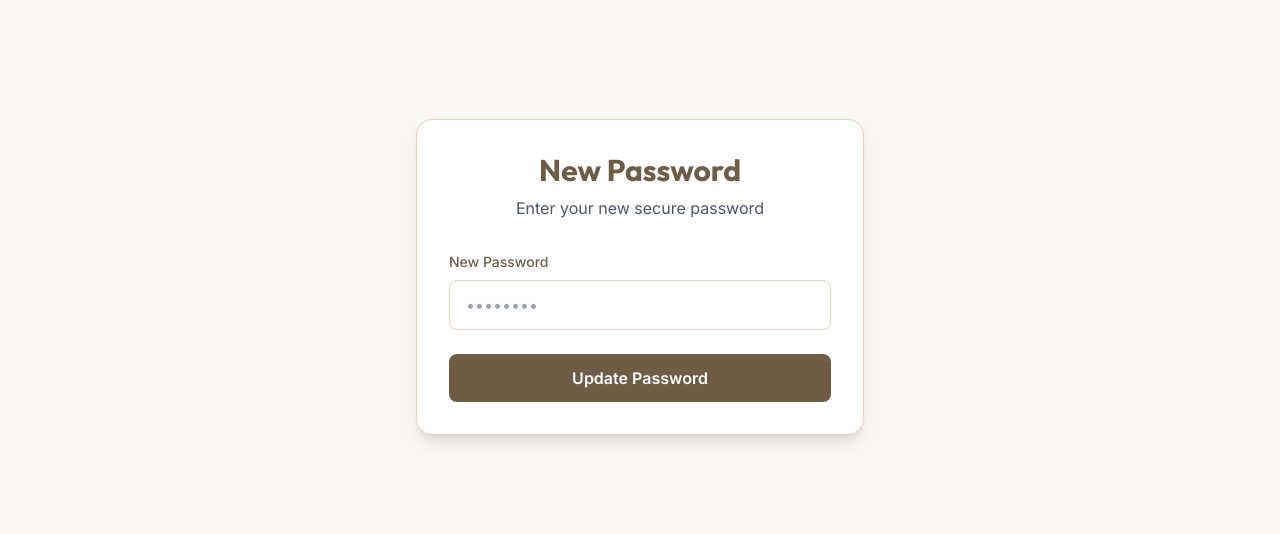
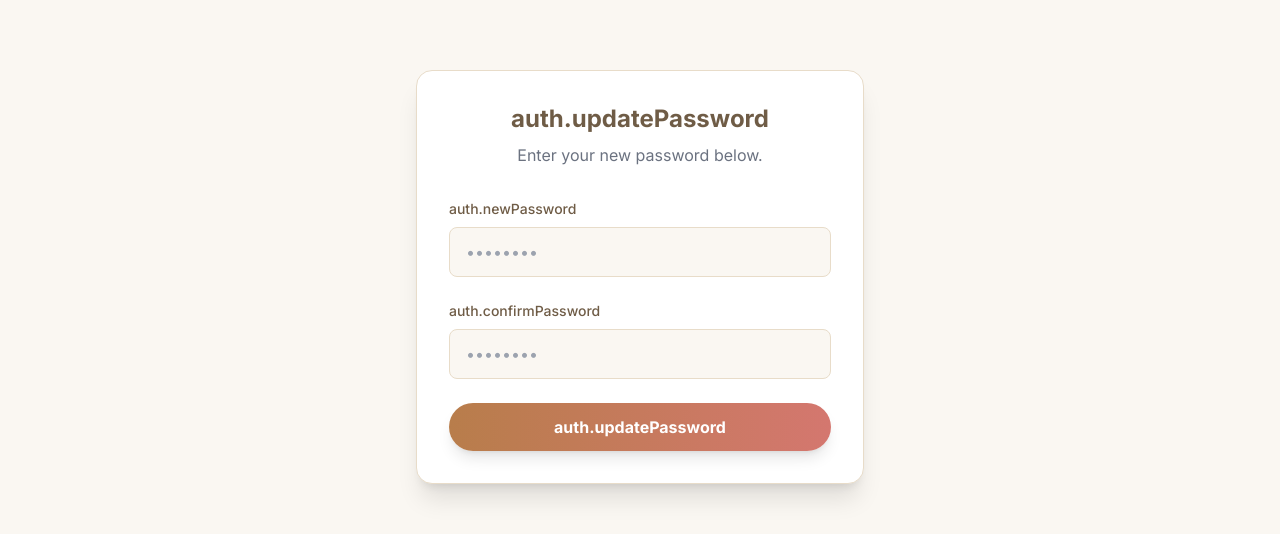
Before and after one commit to sridharjrao07-bit/K_C, a Next.js app: page /update-password in a window 1280 px wide. Shown: the part 205-739 px from the top of the page. Built offline with nearby package versions, Linux system fonts and the light colour scheme; no server answers.

Commit message:
Feat: Implement password reset flow pages

```diff
--- a/src/app/forgot-password/page.tsx
+++ b/src/app/forgot-password/page.tsx
@@ -1,20 +1,20 @@
 "use client";
 
 import { useState } from "react";
+import Link from "next/link";
 import { createClient } from "@/lib/supabase/client";
-import Link from "next/link";
+import { useLanguage } from "@/context/language-context";
 
-export default function ForgotPassword() {
+export default function ForgotPasswordPage() {
+    const { t } = useLanguage();
     const [email, setEmail] = useState("");
     const [isLoading, setIsLoading] = useState(false);
-    const [message, setMessage] = useState<string | null>(null);
-    const [error, setError] = useState<string | null>(null);
+    const [message, setMessage] = useState("");
 
     const handleSubmit = async (e: React.FormEvent) => {
         e.preventDefault();
         setIsLoading(true);
-        setError(null);
-        setMessage(null);
+        setMessage("");
 
         try {
             const supabase = createClient();
@@ -23,12 +23,13 @@ export default function ForgotPassword() {
             });
 
             if (error) {
-                setError(error.message);
+                alert(error.message);
             } else {
-                setMessage("Check your email for the password reset link");
+                setMessage(t("auth.checkEmail"));
             }
-        } catch (err: any) {
-            setError(err.message);
+        } catch (error) {
+            console.error(error);
+            alert("An error occurred.");
         } finally {
             setIsLoading(false);
         }
@@ -36,49 +37,45 @@ export default function ForgotPassword() {
 
     return (
         <div className="min-h-screen bg-[#faf7f2] flex items-center justify-center p-4">
-            <div className="w-full max-w-md bg-white p-8 rounded-2xl shadow-lg border border-[#e5d1bf] animate-slide-up">
+            <div className="w-full max-w-md bg-white rounded-2xl shadow-xl p-8 border border-[#e8dcc9]">
                 <div className="text-center mb-8">
-                    <h1 className="text-3xl font-display font-bold text-[#6f5c46] mb-2">Reset Password</h1>
-                    <p className="text-gray-600">Enter your email to receive a reset link</p>
+                    <h2 className="text-2xl font-bold text-[#6f5c46]">{t("auth.resetPassword")}</h2>
+                    <p className="text-gray-500 mt-2">Enter your email to receive instructions.</p>
                 </div>
 
-                {message && (
-                    <div className="mb-6 p-4 bg-green-50 text-green-700 rounded-lg border border-green-200 text-sm">
+                {message ? (
+                    <div className="bg-green-50 border border-green-200 text-green-700 px-4 py-3 rounded-lg mb-6 text-center">
                         {message}
                     </div>
-                )}
-
-                {error && (
-                    <div className="mb-6 p-4 bg-red-50 text-red-700 rounded-lg border border-red-200 text-sm">
-                        {error}
-                    </div>
-                )}
-
+                ) : (
                     <form onSubmit={handleSubmit} className="space-y-6">
                         <div>
-                        <label className="block text-sm font-medium text-[#6f5c46] mb-2">Email Address</label>
+                            <label htmlFor="email" className="block text-sm font-medium text-[#6f5c46] mb-2">
+                                {t("auth.email")}
+                            </label>
                             <input
+                                id="email"
                                 type="email"
                                 required
-                            className="w-full px-4 py-3 rounded-lg border border-[#e5d1bf] focus:ring-2 focus:ring-[#c65d51]/20 focus:border-[#c65d51] outline-none transition-all"
-                            placeholder="you@example.com"
+                                className="w-full px-4 py-3 rounded-lg bg-[#faf7f2] border border-[#e8dcc9] focus:outline-none focus:ring-2 focus:ring-[#d4776f]"
+                                placeholder={t("auth.placeholderEmail")}
                                 value={email}
                                 onChange={(e) => setEmail(e.target.value)}
                             />
                         </div>
-
                         <button
                             type="submit"
                             disabled={isLoading}
-                        className="w-full bg-[#6f5c46] text-white py-3 rounded-lg font-semibold hover:bg-[#5a4a38] transition-smooth disabled:opacity-70"
+                            className="w-full bg-gradient-to-r from-[#b87d4b] to-[#d4776f] text-white py-3 rounded-full font-bold shadow-lg hover:shadow-xl hover:scale-[1.02] transition-all disabled:opacity-70"
                         >
-                        {isLoading ? "Sending..." : "Send Reset Link"}
+                            {isLoading ? "Sending..." : t("auth.sendResetLink")}
                         </button>
                     </form>
+                )}
 
                 <div className="mt-6 text-center">
-                    <Link href="/login" className="text-sm text-[#c65d51] hover:underline">
-                        Back to Login
+                    <Link href="/login" className="text-sm font-medium text-[#c65d51] hover:text-[#a84e44]">
+                        {t("auth.backToLogin")}
                     </Link>
                 </div>
             </div>
--- a/src/app/login/page.tsx
+++ b/src/app/login/page.tsx
@@ -116,7 +116,7 @@ export default function LoginPage() {
                                 <label htmlFor="password" className="text-sm font-medium text-[#6f5c46]">
                                     {t("auth.password")}
                                 </label>
-                                <Link href="#" className="text-sm font-medium text-[#c65d51] hover:text-[#a84e44]">
+                                <Link href="/forgot-password" className="text-sm font-medium text-[#c65d51] hover:text-[#a84e44]">
                                     {t("auth.forgotPassword")}
                                 </Link>
                             </div>
--- a/src/app/update-password/page.tsx
+++ b/src/app/update-password/page.tsx
@@ -1,19 +1,26 @@
 "use client";
 
 import { useState } from "react";
+import { useRouter } from "next/navigation";
 import { createClient } from "@/lib/supabase/client";
-import { useRouter } from "next/navigation";
+import { useLanguage } from "@/context/language-context";
 
-export default function UpdatePassword() {
+export default function UpdatePasswordPage() {
+    const { t } = useLanguage();
     const router = useRouter();
     const [password, setPassword] = useState("");
+    const [confirmPassword, setConfirmPassword] = useState("");
     const [isLoading, setIsLoading] = useState(false);
-    const [error, setError] = useState<string | null>(null);
 
     const handleSubmit = async (e: React.FormEvent) => {
         e.preventDefault();
+
+        if (password !== confirmPassword) {
+            alert("Passwords do not match!");
+            return;
+        }
+
         setIsLoading(true);
-        setError(null);
 
         try {
             const supabase = createClient();
@@ -22,13 +29,15 @@ export default function UpdatePassword() {
             });
 
             if (error) {
-                setError(error.message);
+                alert(error.message);
             } else {
-                alert("Password updated successfully!");
+                alert(t("auth.passwordUpdated"));
                 router.push("/dashboard");
+                router.refresh();
             }
-        } catch (err: any) {
-            setError(err.message);
+        } catch (error) {
+            console.error(error);
+            alert("An error occurred.");
         } finally {
             setIsLoading(false);
         }
@@ -36,38 +45,49 @@ export default function UpdatePassword() {
 
     return (
         <div className="min-h-screen bg-[#faf7f2] flex items-center justify-center p-4">
-            <div className="w-full max-w-md bg-white p-8 rounded-2xl shadow-lg border border-[#e5d1bf] animate-slide-up">
+            <div className="w-full max-w-md bg-white rounded-2xl shadow-xl p-8 border border-[#e8dcc9]">
                 <div className="text-center mb-8">
-                    <h1 className="text-3xl font-display font-bold text-[#6f5c46] mb-2">New Password</h1>
-                    <p className="text-gray-600">Enter your new secure password</p>
+                    <h2 className="text-2xl font-bold text-[#6f5c46]">{t("auth.updatePassword")}</h2>
+                    <p className="text-gray-500 mt-2">Enter your new password below.</p>
                 </div>
-
-                {error && (
-                    <div className="mb-6 p-4 bg-red-50 text-red-700 rounded-lg border border-red-200 text-sm">
-                        {error}
-                    </div>
-                )}
 
                 <form onSubmit={handleSubmit} className="space-y-6">
                     <div>
-                        <label className="block text-sm font-medium text-[#6f5c46] mb-2">New Password</label>
+                        <label htmlFor="password" className="block text-sm font-medium text-[#6f5c46] mb-2">
+                            {t("auth.newPassword")}
+                        </label>
                         <input
+                            id="password"
                             type="password"
                             required
                             minLength={6}
-                            className="w-full px-4 py-3 rounded-lg border border-[#e5d1bf] focus:ring-2 focus:ring-[#c65d51]/20 focus:border-[#c65d51] outline-none transition-all"
-                            placeholder="••••••••"
+                            className="w-full px-4 py-3 rounded-lg bg-[#faf7f2] border border-[#e8dcc9] focus:outline-none focus:ring-2 focus:ring-[#d4776f]"
+                            placeholder={t("auth.placeholderPassword")}
                             value={password}
                             onChange={(e) => setPassword(e.target.value)}
                         />
                     </div>
-
+                    <div>
+                        <label htmlFor="confirmPassword" className="block text-sm font-medium text-[#6f5c46] mb-2">
+                            {t("auth.confirmPassword")}
+                        </label>
+                        <input
+                            id="confirmPassword"
+                            type="password"
+                            required
+                            minLength={6}
+                            className="w-full px-4 py-3 rounded-lg bg-[#faf7f2] border border-[#e8dcc9] focus:outline-none focus:ring-2 focus:ring-[#d4776f]"
+                            placeholder={t("auth.placeholderPassword")}
+                            value={confirmPassword}
+                            onChange={(e) => setConfirmPassword(e.target.value)}
+                        />
+                    </div>
                     <button
                         type="submit"
                         disabled={isLoading}
-                        className="w-full bg-[#6f5c46] text-white py-3 rounded-lg font-semibold hover:bg-[#5a4a38] transition-smooth disabled:opacity-70"
+                        className="w-full bg-gradient-to-r from-[#b87d4b] to-[#d4776f] text-white py-3 rounded-full font-bold shadow-lg hover:shadow-xl hover:scale-[1.02] transition-all disabled:opacity-70"
                     >
-                        {isLoading ? "Updating..." : "Update Password"}
+                        {isLoading ? "Updating..." : t("auth.updatePassword")}
                     </button>
                 </form>
             </div>
```
Lines whose indentation alone changed are shown as unchanged.
